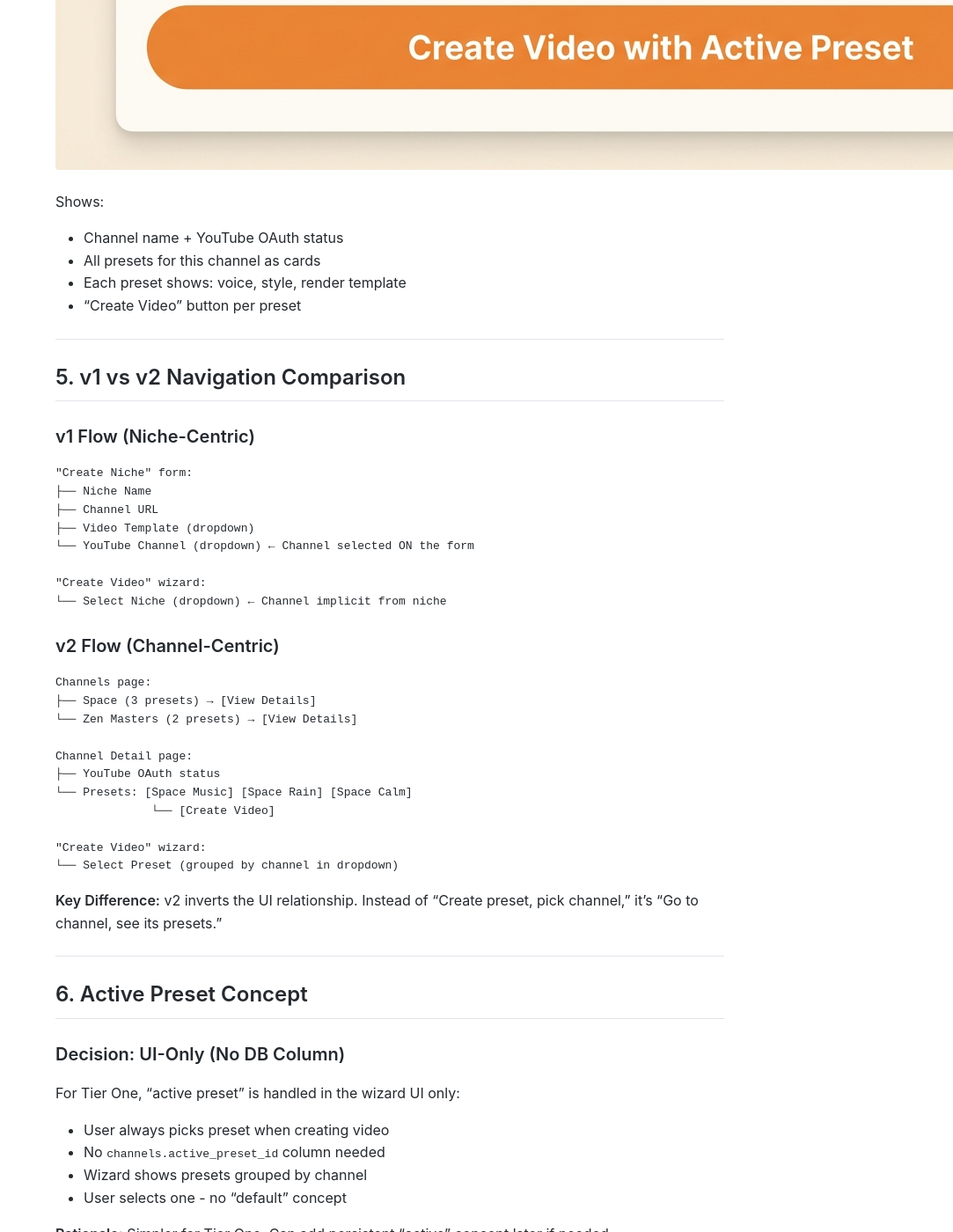
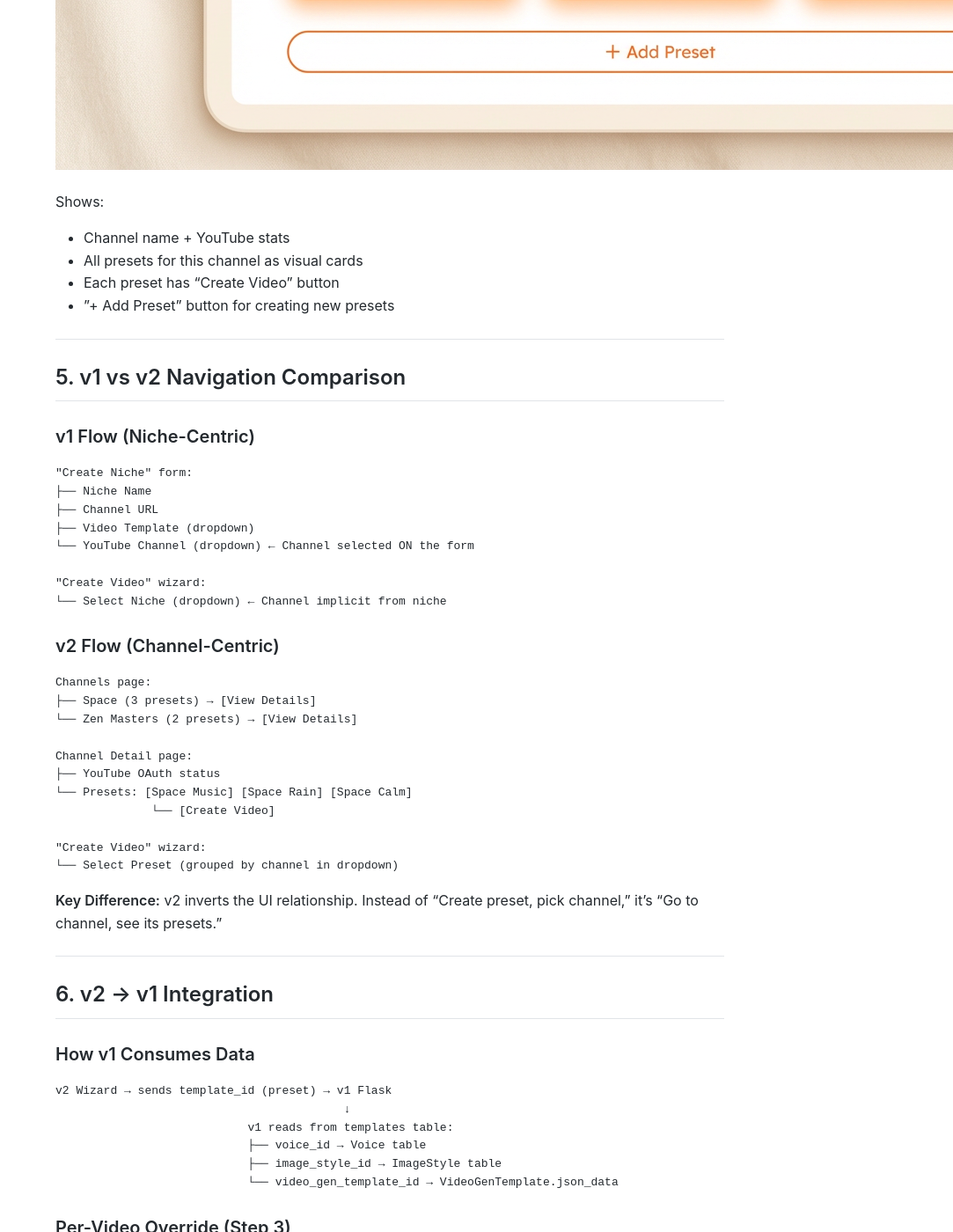
Before and after one commit to MariusWilsch/public-wilsch-ai-pages, a Jekyll site: the page built from project/paul_youtube_fullstack/paul-v2-data-model-and-ui-design.md, in a window 1280 px wide and 1400 px high, scrolled down 6851 px. Shown: the whole window at 88% size, without its empty margins (197-1280 px from the left). Built offline with Jekyll 4.4.1, drawn with Linux system fonts in a browser that asks for light colours; our own code applies the rules of GitHub Pages for plain Markdown files; some of the changed text lies outside the part shown.

Commit message:
Sync from hippocampus 2026-01-06

```diff
--- a/project/paul_youtube_fullstack/paul-v2-data-model-and-ui-design.md
+++ b/project/paul_youtube_fullstack/paul-v2-data-model-and-ui-design.md
@@ -194,13 +194,13 @@ The current v2 UI has separate sections: Templates, Voices, Image Styles, Channe
 
 ### Channel Detail Page (Option B drilldown)
 
-![Channel Detail Page showing presets](images/mockup-option2-detailpage.png)
+![Channel Detail Page showing presets](images/mockup-channel-detail-visual.png)
 
 Shows:
-- Channel name + YouTube OAuth status
-- All presets for this channel as cards
-- Each preset shows: voice, style, render template
-- "Create Video" button per preset
+- Channel name + YouTube stats
+- All presets for this channel as visual cards
+- Each preset has "Create Video" button
+- "+ Add Preset" button for creating new presets
 
 ---
 
@@ -237,21 +237,7 @@ Channel Detail page:
 
 ---
 
-## 6. Active Preset Concept
-
-### Decision: UI-Only (No DB Column)
-
-For Tier One, "active preset" is handled in the wizard UI only:
-- User always picks preset when creating video
-- No `channels.active_preset_id` column needed
-- Wizard shows presets grouped by channel
-- User selects one - no "default" concept
-
-**Rationale:** Simpler for Tier One. Can add persistent "active" concept later if needed.
-
----
-
-## 7. v2 → v1 Integration
+## 6. v2 → v1 Integration
 
 ### How v1 Consumes Data
 
```
Also changed, not shown: other parts of project/paul_youtube_fullstack/paul-v2-data-model-and-ui-design.md (+1 -1 lines), project/paul_youtube_fullstack/images/mockup-channel-detail-visual.png (added), project/paul_youtube_fullstack/images/mockup-option2-detailpage.png (deleted).
